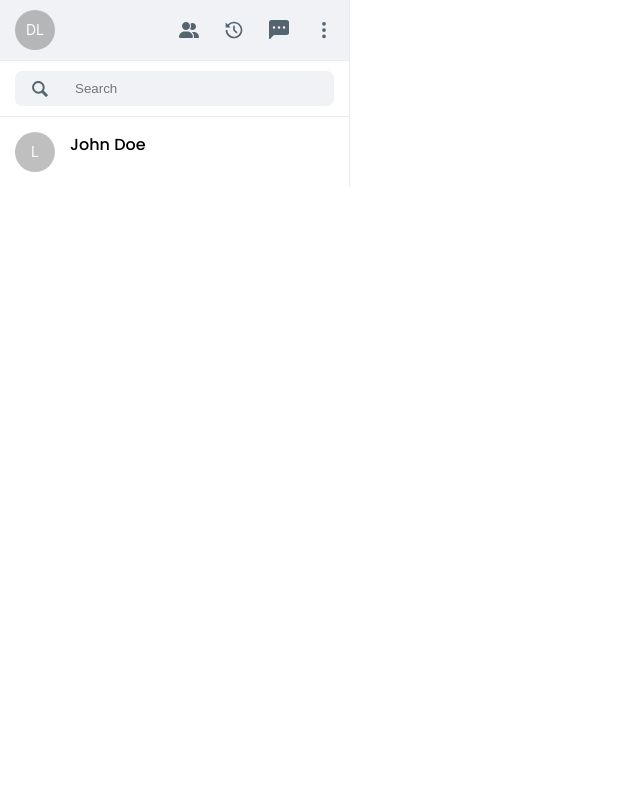
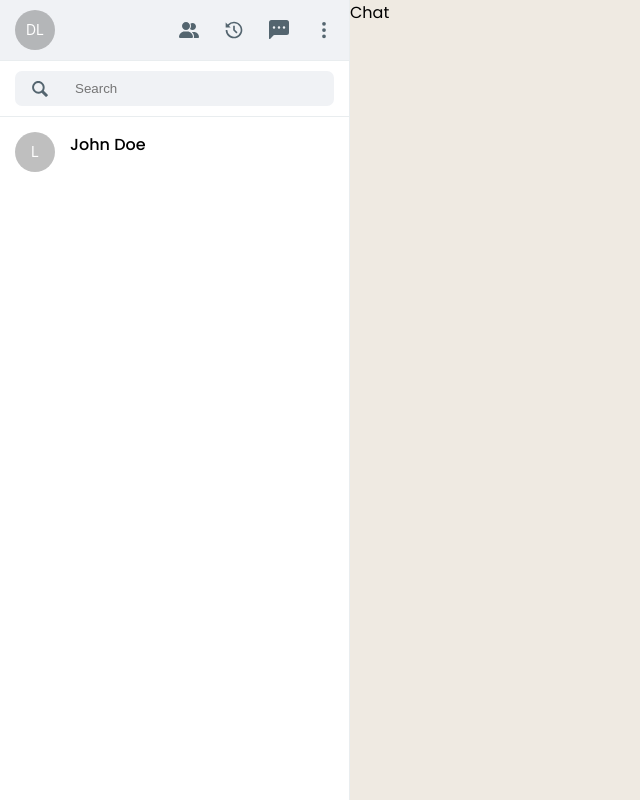
Before and after one commit to dev-nilson/whats-good, a Next.js app: page / in a window 1280 px wide. Shown: the whole page, without its empty margins (0-640 px from the left). Built offline with nearby package versions, Linux system fonts and the light colour scheme.

Commit message:
💄 Set home layout

```diff
--- /dev/null
+++ b/src/components/Chat/Chat.tsx
@@ -0,0 +1,12 @@
+import styled from "styled-components";
+
+export default function Chat() {
+  return (
+    <Container>Chat</Container>
+  )
+}
+
+const Container = styled.div`
+  flex: 1;
+  background-color: #efeae2;
+`;
--- a/src/pages/chat/index.tsx
+++ b/src/pages/chat/index.tsx
@@ -1,5 +1,3 @@
-import Sidebar from "@/components/Sidebar/Sidebar"
-
 function Chat() {
   return (
     <div>
--- a/src/pages/index.tsx
+++ b/src/pages/index.tsx
@@ -1,6 +1,9 @@
 import Head from "next/head";
 import { Poppins } from "next/font/google";
+import styled from "styled-components";
 import Sidebar from "@/components/Sidebar/Sidebar";
+import Chat from "@/components/Chat/Chat";
+
 
 const poppins = Poppins({
   subsets: ["latin"],
@@ -16,8 +19,16 @@ export default function Home() {
         <meta name="viewport" content="width=device-width, initial-scale=1" />
       </Head>
       <main className={poppins.className}>
-        <Sidebar />
+        <HomeLayout>
+          <Sidebar />
+          <Chat />
+        </HomeLayout>
       </main>
     </>
   );
 }
+
+const HomeLayout = styled.div`
+  display: flex;
+  height: 100vh;
+`;
```
